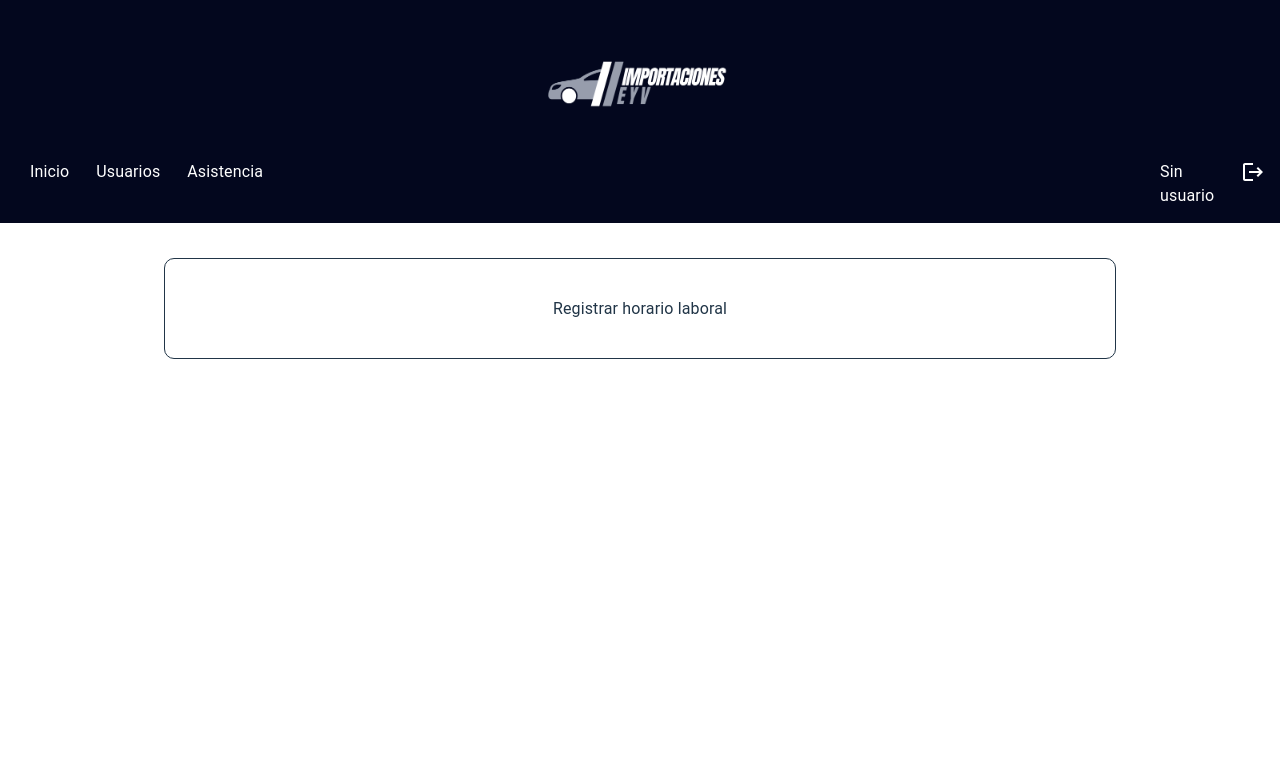
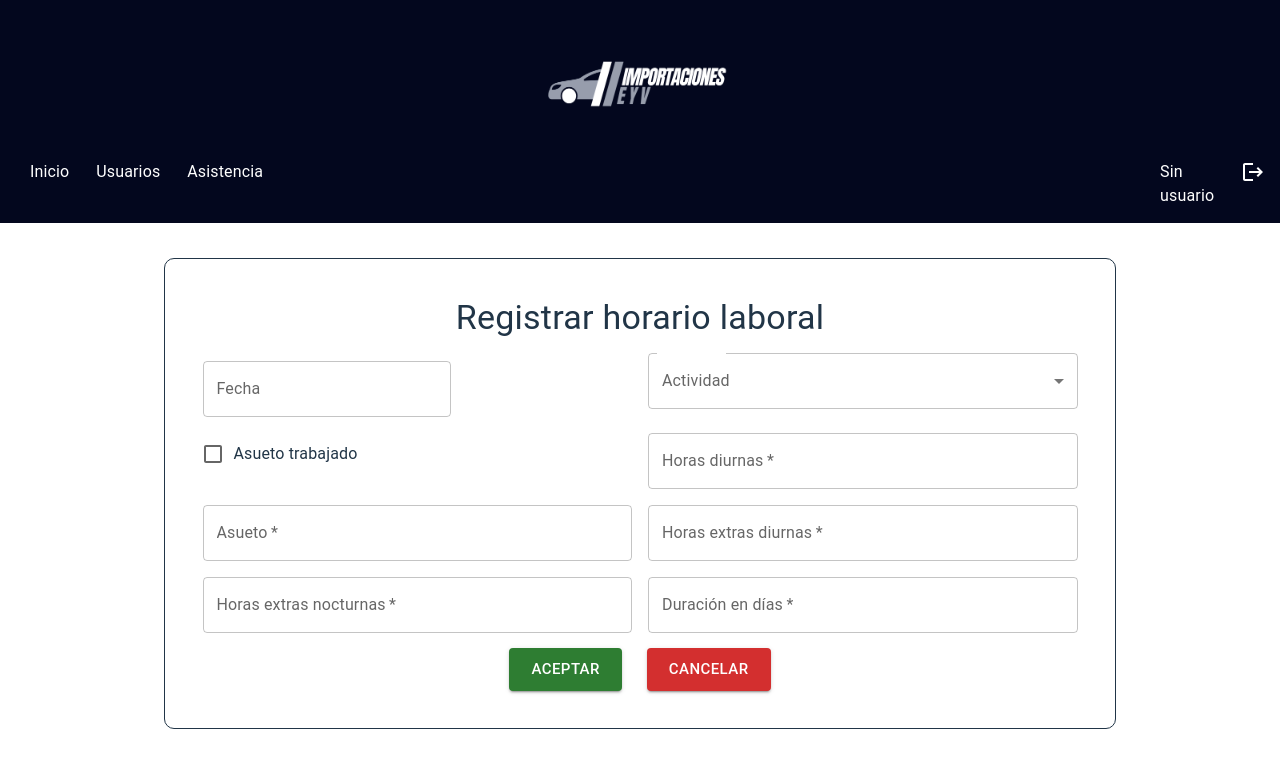
Before and after one commit to alexis1179/rrhhu-front, a React (Vite) app: page /registrar-asistencia in a window 1280 px wide. Shown: the top 768 px of the page. Built offline with nearby package versions, Linux system fonts and the light colour scheme; sample sign-in values are in the browser's storage.

Commit message:
Cambios laboral

```diff
--- a/src/pages/Asistencia/RegistroHorarioLaboral.jsx
+++ b/src/pages/Asistencia/RegistroHorarioLaboral.jsx
@@ -1,20 +1,213 @@
-import React, { useEffect, useState } from "react";
+import * as React from "react";
 import Sidebar from "../../Components/Sidebar";
 import { useNavigate } from "react-router-dom";
-import { Button, Grid, Typography, Box } from "@mui/material";
+import {
+  Button,
+  Grid,
+  Typography,
+  TextField,
+  FormControl,
+  Select,
+  MenuItem,
+  InputLabel,
+  Checkbox,
+  FormControlLabel,
+  Dialog,
+  DialogTitle,
+  DialogContent,
+  DialogContentText,
+  DialogActions,
+} from "@mui/material";
+import dayjs from "dayjs";
+import { DemoContainer, DemoItem } from "@mui/x-date-pickers/internals/demo";
+import { AdapterDayjs } from "@mui/x-date-pickers/AdapterDayjs";
+import { LocalizationProvider } from "@mui/x-date-pickers/LocalizationProvider";
+import { DatePicker } from "@mui/x-date-pickers/DatePicker";
 import url from "../../backUrl";
 
 export default function ResponderSolicitudes() {
   const navigate = useNavigate();
+  const [open, setOpen] = React.useState(false);
 
+  const handleClickOpen = () => {
+    setOpen(true);
+  };
+
+  const handleClose = () => {
+    setOpen(false);
+  };
+
+  const handleCancel = () => {
+    // Add your cancel logic here
+    navigate(-1); // Go back to the previous page
+  };
   return (
     <>
       <Sidebar> </Sidebar>
       <div className="contenido">
         <div className="form">
-          <Typography> Registrar horario laboral</Typography>
+          <Typography variant="h4"> Registrar horario laboral</Typography>
+          <Grid container spacing={2}>
+            <Grid item size xs={6}>
+              <LocalizationProvider dateAdapter={AdapterDayjs}>
+                <DemoContainer components={["DatePicker"]}>
+                  <DemoItem>
+                    <DatePicker
+                      label="Fecha"
+                      disablePast
+                      views={["year", "month", "day"]}
+                      inputFormat="DD/MM/YYYY"
+                      sx={{ marginTop: 0 }}
+                    />
+                  </DemoItem>
+                </DemoContainer>
+              </LocalizationProvider>
+            </Grid>
+
+            <Grid item size xs={6}>
+              <FormControl fullWidth>
+                <InputLabel id="Actividad-label">Actividad</InputLabel>
+                <Select
+                  labelId="Actividad-label"
+                  label="Actividad"
+                  variant="outlined"
+                  name="Actividad"
+                  required
+                  displayEmpty
+                  defaultValue={""}
+                >
+                  <MenuItem value="Asueto">Asueto</MenuItem>
+                  <MenuItem value="Incapacidad">Incapacidad</MenuItem>
+                  <MenuItem value="Jornada laboral">Jornada laboral</MenuItem>
+                  <MenuItem value="Vacaciones">Vacaciones</MenuItem>
+                </Select>
+              </FormControl>
+            </Grid>
+
+            <Grid item xs={6}>
+              <FormControlLabel
+                label="Asueto trabajado"
+                control={<Checkbox color="success" />}
+              />
+            </Grid>
+
+            <Grid item xs={6}>
+              <TextField
+                label="Horas diurnas"
+                variant="outlined"
+                fullWidth
+                required
+                inputProps={{
+                  type: "number",
+                  step: "0.1",
+                  min: "0",
+                  max: "8.0",
+                  pattern: "[0-8]+(.[0-9]?)?",
+                }}
+              />
+            </Grid>
+            <Grid item xs={6}>
+              <TextField
+                label="Asueto"
+                variant="outlined"
+                fullWidth
+                required
+                inputProps={{
+                  type: "number",
+                  step: "0.1",
+                  min: "0",
+                  max: "8.0",
+                  pattern: "[0-8]+(.[0-9]?)?",
+                }}
+              />
+            </Grid>
+            <Grid item xs={6}>
+              <TextField
+                label="Horas extras diurnas"
+                variant="outlined"
+                fullWidth
+                required
+                inputProps={{
+                  type: "number",
+                  step: "0.1",
+                  min: "0",
+                  max: "4.0",
+                  pattern: "[0-4]+(.[0-9]?)?",
+                }}
+              />
+            </Grid>
+            <Grid item xs={6}>
+              <TextField
+                label="Horas extras nocturnas"
+                variant="outlined"
+                fullWidth
+                required
+                inputProps={{
+                  type: "number",
+                  step: "0.1",
+                  min: "0",
+                  max: "4.0",
+                  pattern: "[0-4]+(.[0-9]?)?",
+                }}
+              />
+            </Grid>
+            <Grid item xs={6}>
+              <TextField
+                label="Duración en días"
+                variant="outlined"
+                fullWidth
+                required
+                inputProps={{
+                  type: "number",
+                  step: "1",
+                  min: "0",
+                }}
+              />
+            </Grid>
+          </Grid>
+
+          <div className="buttons">
+            <Button
+              variant="contained"
+              color="success"
+              size="large"
+              onClick={""}
+            >
+              Aceptar
+            </Button>
+
+            <Button
+              variant="contained"
+              color="error"
+              size="large"
+              onClick={handleClickOpen}
+            >
+              Cancelar
+            </Button>
+          </div>
         </div>
       </div>
+      <Dialog
+        open={open}
+        onClose={handleClose}
+        aria-labelledby="alert-dialog-title"
+        aria-describedby="alert-dialog-description"
+      >
+        <DialogTitle id="alert-dialog-title">
+          {"¿Estás seguro de descartar tus cambios?"}
+        </DialogTitle>
+        <DialogContent>
+          <DialogContentText id="alert-dialog-description">
+            Si descartas tus cambios, no podrás recuperar la información.
+          </DialogContentText>
+        </DialogContent>
+        <DialogActions>
+          <Button onClick={handleClose}>No</Button>
+          <Button onClick={handleCancel} autoFocus>
+            Sí
+          </Button>
+        </DialogActions>
+      </Dialog>
     </>
   );
 }
```
